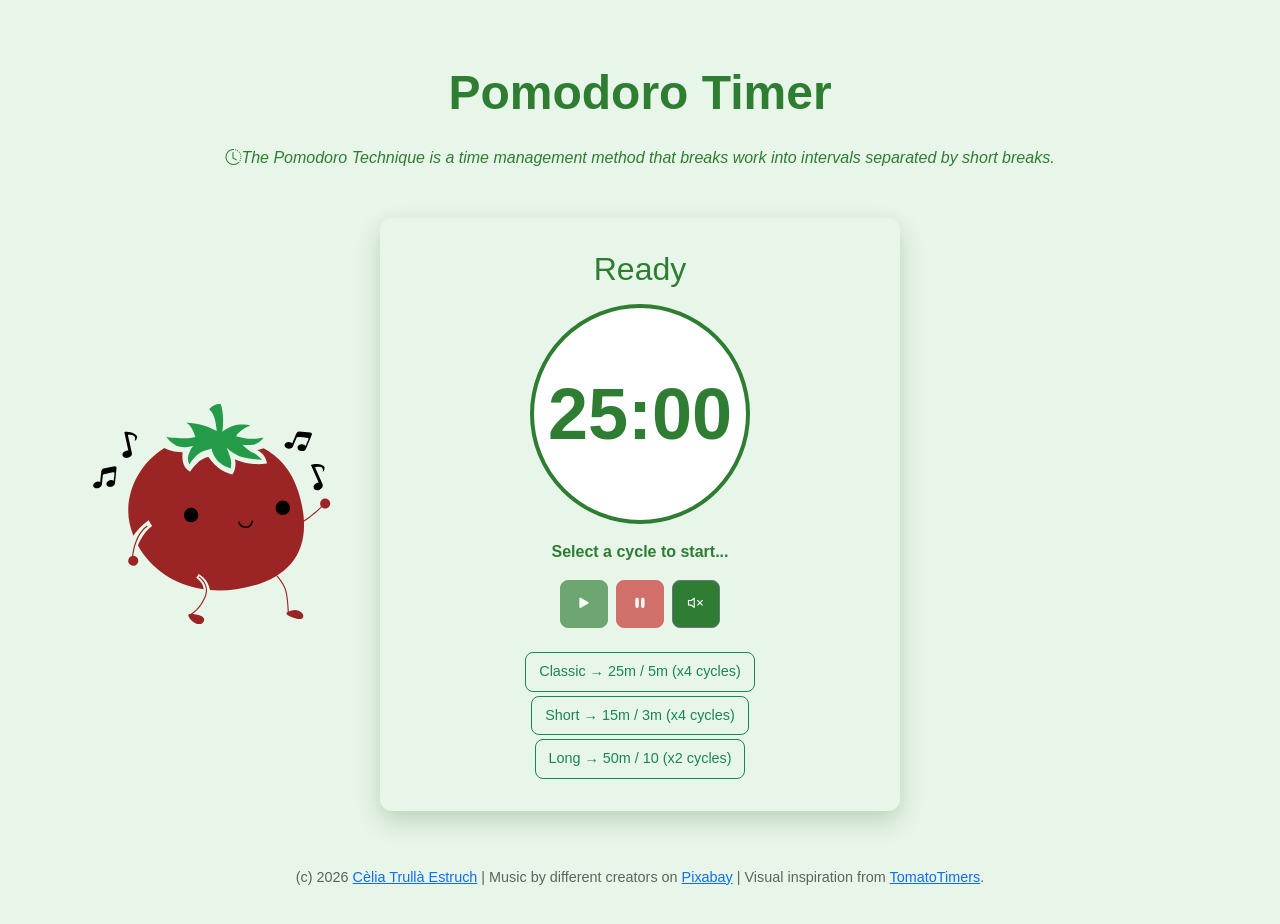
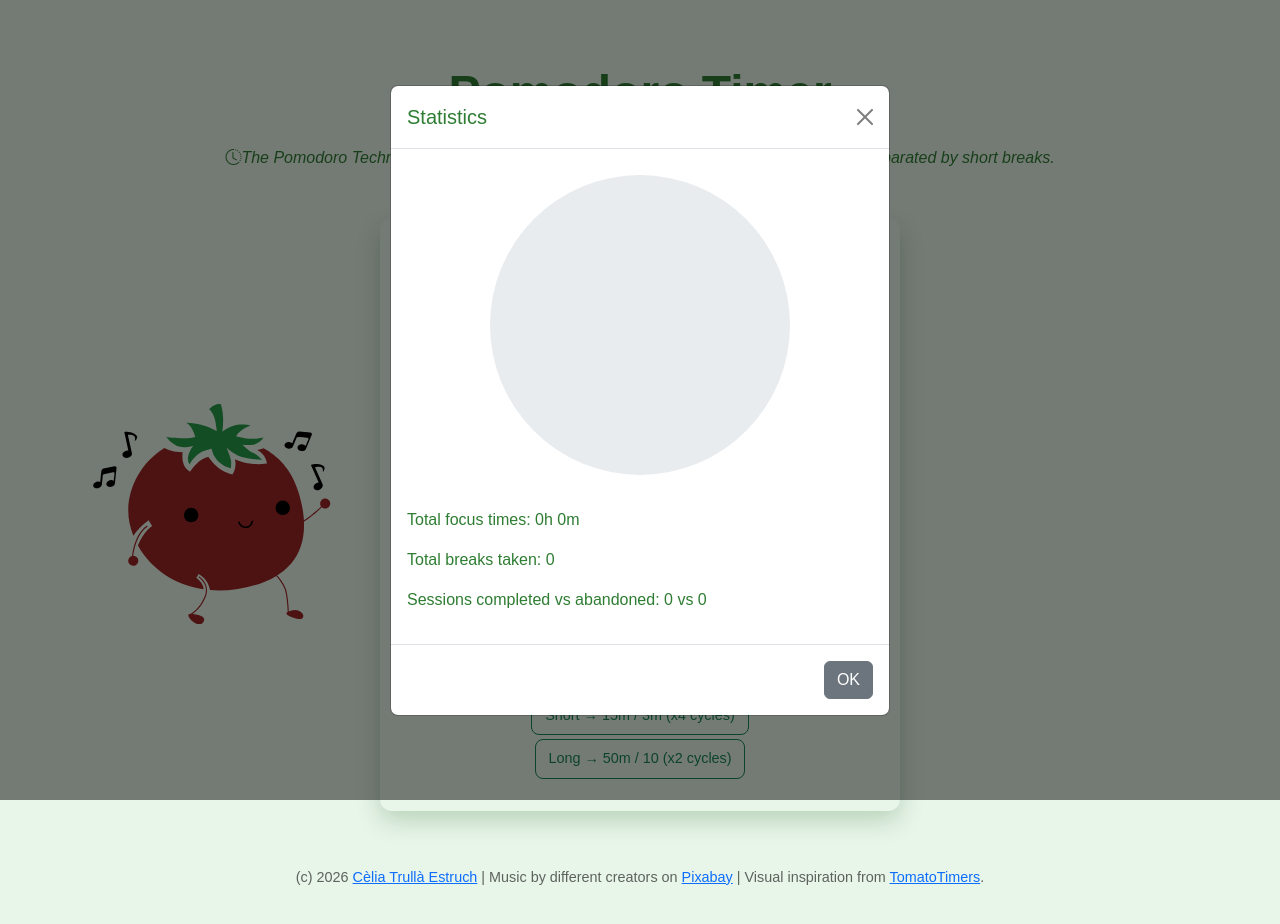
Before and after one commit to ChampCTE/pomodoro-app, a plain HTML site: page index.html in a window 1280 px wide. Both pictures are taken after a click on the button 696 px from the left and 603 px from the top of the page. Drawn offline with nearby package versions, Linux system fonts and the light colour scheme.

Commit message:
Stats modal fixed

```diff
--- a/css/style.css
+++ b/css/style.css
@@ -243,6 +243,17 @@ button:hover {
   justify-content: center;
 }
 
+/* Stats button styling to ensure visibility */
+.btn-stats {
+  background-color: #1976d2 !important; /* blue */
+  color: #fff !important;
+  border: 1px solid #1565c0 !important;
+}
+.btn-stats:hover {
+  background-color: #155fa0 !important;
+  border-color: #155fa0 !important;
+}
+
 /* Ensure the timer fits nicely inside its column on small screens */
 @media (max-width: 767px) {
   section {
--- a/index.html
+++ b/index.html
@@ -41,6 +41,9 @@
         </button>
         <button id="sound-btn" class="volume-btn btn btn-outline-secondary" aria-label="Toggle sound">
           <i class="bi bi-volume-up"></i>
+        </button>
+        <button id="stats-btn" class="btn btn-stats" aria-label="Stats" title="Stats">
+          <i class="bi bi-pie-chart-fill"></i>
         </button>
       </div>
 
--- a/js/ui.js
+++ b/js/ui.js
@@ -60,19 +60,13 @@ document.addEventListener("DOMContentLoaded", () => {
       cycleList.appendChild(button);
     });
 
-    // Append a 'Stats' button after the cycles list
-    const statsButton = document.createElement('button');
-    statsButton.className = 'btn btn-outline-primary mt-2';
-    statsButton.setAttribute('aria-label', 'Stats');
-    statsButton.setAttribute('title', 'Stats');
-    statsButton.innerHTML = '<i class="bi bi-pie-chart-fill"></i>';
-    statsButton.addEventListener('click', () => {
+    // Stats modal opener — extract into a function so we can reuse for
+    // an existing #stats-btn in markup or the created button.
+    function openStatsModal() {
       try {
-        // load stats from localStorage
         const raw = localStorage.getItem('pomodoroStats');
         const s = raw ? JSON.parse(raw) : { totalFocusSeconds:0, breaksTaken:0, sessionsCompleted:0, sessionsAbandoned:0 };
 
-        // update
         const fmt = (secs) => {
           const h = Math.floor(secs / 3600);
           const m = Math.floor((secs % 3600) / 60);
@@ -86,11 +80,9 @@ document.addEventListener("DOMContentLoaded", () => {
         if (breaksEl) breaksEl.textContent = `Total breaks taken: ${s.breaksTaken || 0}`;
         if (sessionsEl) sessionsEl.textContent = `Sessions completed vs abandoned: ${s.sessionsCompleted || 0} vs ${s.sessionsAbandoned || 0}`;
 
-        // Draw pie chart
         const canvas = document.getElementById('statsCanvas');
         if (canvas && canvas.getContext) {
           const ctx = canvas.getContext('2d');
-          // clear
           ctx.clearRect(0,0,canvas.width, canvas.height);
           const completed = s.sessionsCompleted || 0;
           const abandoned = s.sessionsAbandoned || 0;
@@ -100,14 +92,12 @@ document.addEventListener("DOMContentLoaded", () => {
           const radius = Math.min(cx, cy) - 10;
 
           if (total === 0) {
-            // draw neutral circle
             ctx.fillStyle = '#e9ecef';
             ctx.beginPath();
             ctx.arc(cx, cy, radius, 0, Math.PI * 2);
             ctx.fill();
           } else {
             let start = -Math.PI / 2;
-            // completed slice (green)
             const compAngle = (completed / total) * Math.PI * 2;
             ctx.beginPath();
             ctx.moveTo(cx, cy);
@@ -116,7 +106,6 @@ document.addEventListener("DOMContentLoaded", () => {
             ctx.closePath();
             ctx.fill();
             start += compAngle;
-            // abandoned slice (red)
             const abAngle = (abandoned / total) * Math.PI * 2;
             ctx.beginPath();
             ctx.moveTo(cx, cy);
@@ -127,7 +116,6 @@ document.addEventListener("DOMContentLoaded", () => {
           }
         }
 
-        // show modal
         const modalEl = document.getElementById('statsModal');
         if (modalEl && typeof bootstrap !== 'undefined') {
           const modal = new bootstrap.Modal(modalEl);
@@ -136,16 +124,39 @@ document.addEventListener("DOMContentLoaded", () => {
       } catch (err) {
         console.error('Failed to open stats modal', err);
       }
-    });
+    }
 
-    // button inline with the controls (play/pause/volume)
+    // Create the button element (used if there isn't already a #stats-btn in markup)
+    const statsButton = document.createElement('button');
+    statsButton.className = 'btn btn-stats mt-2';
+    statsButton.setAttribute('aria-label', 'Stats');
+    statsButton.setAttribute('title', 'Stats');
+    statsButton.innerHTML = '<i class="bi bi-pie-chart-fill"></i>';
+    statsButton.addEventListener('click', openStatsModal);
+
+    // Prefer an existing #stats-btn in the DOM; otherwise use the created one.
     const controlsEl = document.querySelector('.controls');
-    if (controlsEl) {up
-      statsButton.className = 'btn btn-outline-primary';
-      controlsEl.appendChild(statsButton);
+    const existing = document.getElementById('stats-btn');
+    const finalStatsBtn = existing || statsButton;
+    if (!existing) finalStatsBtn.id = 'stats-btn';
+    // normalize classes
+    finalStatsBtn.className = 'btn btn-stats';
+    // attach handler if this is an element that didn't have one
+    if (existing && !existing._hasStatsHandler) {
+      finalStatsBtn.addEventListener('click', openStatsModal);
+      existing._hasStatsHandler = true;
+    }
+
+    if (controlsEl) {
+      const volumeBtn = document.getElementById('sound-btn');
+      if (volumeBtn && volumeBtn.parentNode === controlsEl) {
+        controlsEl.insertBefore(finalStatsBtn, volumeBtn);
+      } else {
+        controlsEl.appendChild(finalStatsBtn);
+      }
     } else {
       const selector = document.getElementById('selector-container');
-      if (selector) selector.appendChild(statsButton);
+      if (selector) selector.appendChild(finalStatsBtn);
     }
   } catch (err) {
     console.error("ui.js: initialization error", err);
```
Lines whose indentation alone changed are shown as unchanged.
